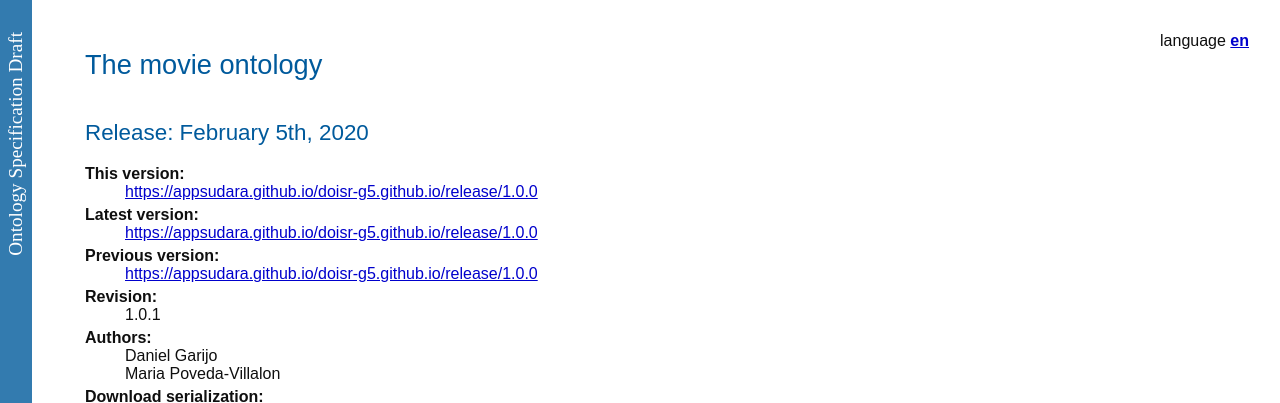
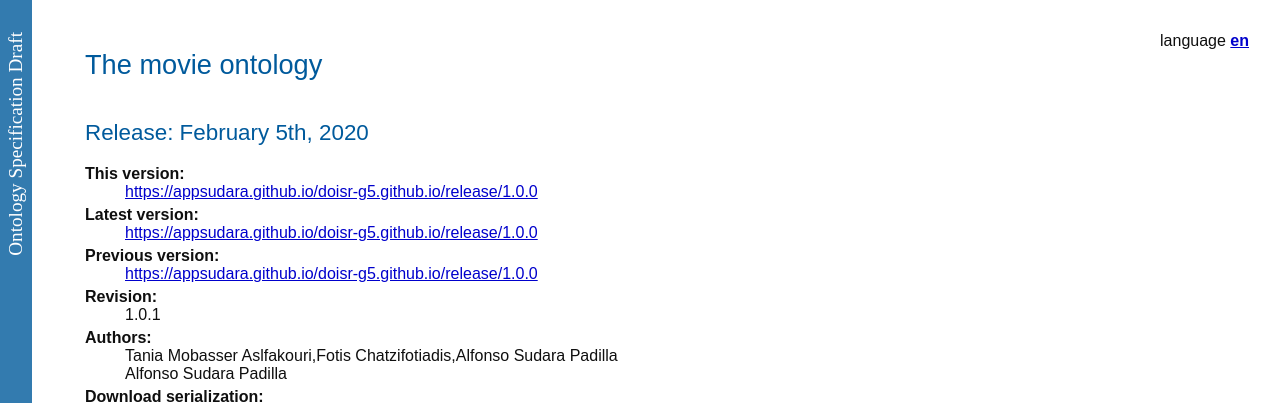
Before and after one commit to appsudara/doisr-g5.github.io, a plain HTML site: page release/1.0.0/index-en.html in a window 1280 px wide. Shown: the top 403 px of the page. Drawn offline with nearby package versions, Linux system fonts and the light colour scheme; no server answers; grey boxes are pictures that could not be loaded.

Commit message:
update authors

```diff
--- a/release/1.0.0/index-en.html
+++ b/release/1.0.0/index-en.html
@@ -17,7 +17,7 @@
 
 
 <!-- SCHEMA.ORG METADATA -->
-<script type="application/ld+json">{"@context":"https://schema.org","@type":"TechArticle","url":"https://appsudara.github.io/doisr-g5.github.io/release/1.0.0","image":"http://vowl.visualdataweb.org/webvowl/#iri=https://appsudara.github.io/doisr-g5.github.io/release/1.0.0","name":"The movie ontology", "headline":"An movie vocabulary designed to illustrate how to publish vocabularies on the Web following the FAIR principles", "dateReleased":"February 5th, 2020", "version":"1.0.1", "license":"http://creativecommons.org/licenses/by/2.0/", "author":[{"@type":"Person","name":"Daniel Garijo"},{"@type":"Person","name":"Maria Poveda-Villalon"}]}</script>
+<script type="application/ld+json">{"@context":"https://schema.org","@type":"TechArticle","url":"https://appsudara.github.io/doisr-g5.github.io/release/1.0.0","image":"http://vowl.visualdataweb.org/webvowl/#iri=https://appsudara.github.io/doisr-g5.github.io/release/1.0.0","name":"The movie ontology", "headline":"An movie vocabulary designed to illustrate how to publish vocabularies on the Web following the FAIR principles", "dateReleased":"February 5th, 2020", "version":"1.0.1", "license":"http://creativecommons.org/licenses/by/2.0/", "author":[{"@type":"Person","name":"Tania Mobasser Aslfakouri,Fotis Chatzifotiadis,Alfonso Sudara Padilla "},{"@type":"Person","name":"Alfonso Sudara Padilla "}]}</script>
 
 <script src="resources/jquery.js"></script>
 <script src="resources/marked.min.js"></script>
@@ -86,7 +86,7 @@ function loadTOC(){
 <dt>Revision:</dt>
 <dd>1.0.1</dd>
 <dt>Authors:</dt>
-<dd>Daniel Garijo</dd><dd>Maria Poveda-Villalon</dd>
+<dd>Tania Mobasser Aslfakouri,Fotis Chatzifotiadis,Alfonso Sudara Padilla </dd><dd>Alfonso Sudara Padilla </dd>
 
 <dt>Download serialization:</dt><dd><span><a href="ontology.json" target="_blank"><img src="https://img.shields.io/badge/Format-JSON_LD-blue.svg" alt="JSON-LD" /></a> </span><span><a href="ontology.owl" target="_blank"><img src="https://img.shields.io/badge/Format-RDF/XML-blue.svg" alt="RDF/XML" /></a> </span><span><a href="ontology.nt" target="_blank"><img src="https://img.shields.io/badge/Format-N_Triples-blue.svg" alt="N-Triples" /></a> </span><span><a href="ontology.ttl" target="_blank"><img src="https://img.shields.io/badge/Format-TTL-blue.svg" alt="TTL" /></a> </span></dd><dt>License:</dt><dd><a href="http://creativecommons.org/licenses/by/2.0/" target="_blank"><img src="https://img.shields.io/badge/License-http://creativecommons.org/licenses/by/2.0/-blue.svg" alt="http://creativecommons.org/licenses/by/2.0/" /></a>
 </dd><dt>Visualization:</dt><dd><a href="webvowl/index.html#" target="_blank"><img src="https://img.shields.io/badge/Visualize_with-WebVowl-blue.svg" alt="Visualize with WebVowl" /></a></dd>
@@ -113,7 +113,7 @@ function loadTOC(){
 <div id="acknowledgments">
 <h2 id="ack" class="list">Acknowledgments <span class="backlink"> back to <a href="#toc">ToC</a></span></h2>
 <p>
-The authors would like to thank <a href="http://www.essepuntato.it/">Silvio Peroni</a> for developing <a href="http://www.essepuntato.it/lode">LODE</a>, a Live OWL Documentation Environment, which is used for representing the Cross Referencing Section of this document and <a href="https://w3id.org/people/dgarijo">Daniel Garijo</a> for developing <a href="https://github.com/dgarijo/Widoco">Widoco</a>, the program used to create the template used in this documentation.</p>
+The authors would like to thank <a href="http://www.essepuntato.it/">Silvio Peroni</a> for developing <a href="http://www.essepuntato.it/lode">LODE</a>, a Live OWL Documentation Environment, which is used for representing the Cross Referencing Section of this document and <a href="https://w3id.org/people/dgarijo">Tania Mobasser Aslfakouri,Fotis Chatzifotiadis,Alfonso Sudara Padilla </a> for developing <a href="https://github.com/dgarijo/Widoco">Widoco</a>, the program used to create the template used in this documentation.</p>
 </div>
 
 
--- a/release/1.0.0/ontology.json
+++ b/release/1.0.0/ontology.json
@@ -64,10 +64,10 @@
   } ],
   "http://purl.org/dc/terms/creator" : [ {
     "@language" : "en",
-    "@value" : "Daniel Garijo"
+    "@value" : "Tania Mobasser Aslfakouri,Fotis Chatzifotiadis,Alfonso Sudara Padilla "
   }, {
     "@language" : "en",
-    "@value" : "Maria Poveda-Villalon"
+    "@value" : "Alfonso Sudara Padilla "
   } ],
   "http://purl.org/dc/terms/license" : [ {
     "@id" : "http://creativecommons.org/licenses/by/2.0/"
--- a/release/1.0.0/webvowl/data/ontology.json
+++ b/release/1.0.0/webvowl/data/ontology.json
@@ -8,7 +8,7 @@
     },
     "iri" : "https://appsudara.github.io/doisr-g5.github.io/release/1.0.0",
     "version" : "1.0.1",
-    "author" : [ "Daniel Garijo", "Maria Poveda-Villalon" ],
+    "author" : [ "Tania Mobasser Aslfakouri,Fotis Chatzifotiadis,Alfonso Sudara Padilla ", "Alfonso Sudara Padilla " ],
     "description" : {
       "en" : "This is an movie ontology to illustrate some of the annotations that should be included"
     },
@@ -31,12 +31,12 @@
       "creator" : [ {
         "identifier" : "creator",
         "language" : "en",
-        "value" : "Daniel Garijo",
+        "value" : "Tania Mobasser Aslfakouri,Fotis Chatzifotiadis,Alfonso Sudara Padilla ",
         "type" : "label"
       }, {
         "identifier" : "creator",
         "language" : "en",
-        "value" : "Maria Poveda-Villalon",
+        "value" : "Alfonso Sudara Padilla ",
         "type" : "label"
       } ],
       "citation" : [ {
--- a/release/1.0.0/webvowl/index.html
+++ b/release/1.0.0/webvowl/index.html
@@ -192,7 +192,7 @@
                     <li id="credits" class="option">WebVOWL Developers:<br />
                         Vincent Link, Steffen Lohmann, Eduard Marbach, Stefan Negru, Vitalis Wiens
                     </li>
-                    <li id="credits" class="option">Widoco integration:<br /> Daniel Garijo, Jacobus Geluk
+                    <li id="credits" class="option">Widoco integration:<br /> Tania Mobasser Aslfakouri,Fotis Chatzifotiadis,Alfonso Sudara Padilla , Jacobus Geluk
                     </li>
 
                     <li><a href="http://vowl.visualdataweb.org/webvowl.html#releases" target="_blank">Version: 1.1.4<br />(release history)</a></li>
```
Also changed, not shown: index-en.html (+3 -3 lines), 3 other files.
